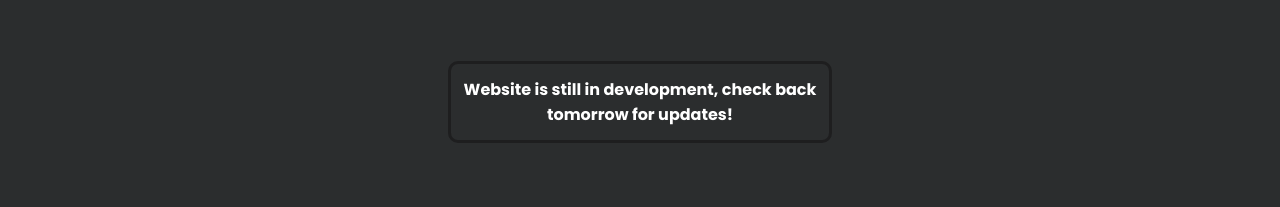
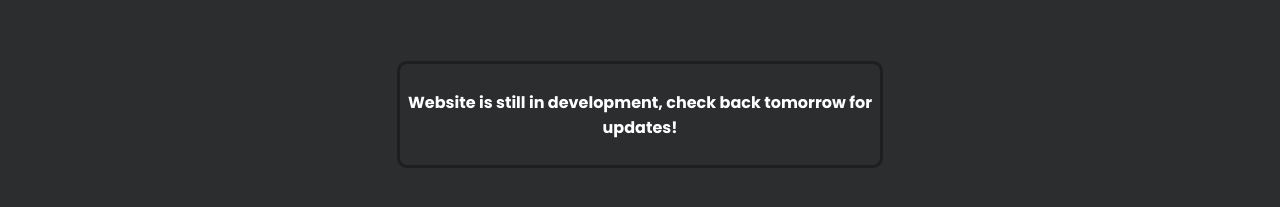
Before and after one commit to williamjroche/personal-site, a plain HTML site: page index.html in a window 1280 px wide. Shown: the part 103-310 px from the top of the page. Drawn offline with Linux system fonts and the light colour scheme.

Commit message:
Add files via upload

```diff
--- a/contactstyle.css
+++ b/contactstyle.css
@@ -8,11 +8,11 @@
     color: white;
     border: 3px solid rgb(30, 30, 31);
     border-radius: 10px;
-    margin-left: 35%;
     margin-top: 5%;
-    margin-right: 35%;
-    padding-top: 1%;
-    padding-bottom: 1%;
+    margin-left: 31%;
+    margin-right: 31%;
+    padding-top: 2%;
+    padding-bottom: 2%;
 }
 body{
     background-color: rgb(43, 45, 46);
--- a/style.css
+++ b/style.css
@@ -10,10 +10,10 @@
     border: 3px solid rgb(30, 30, 31);
     border-radius: 10px;
     margin-top: 5%;
-    margin-left: 35%;
-    margin-right: 35%;
-    padding-top: 1%;
-    padding-bottom: 1%;
+    margin-left: 31%;
+    margin-right: 31%;
+    padding-top: 2%;
+    padding-bottom: 2%;
 }
 body{
     background-color: rgb(43, 45, 46);
```
